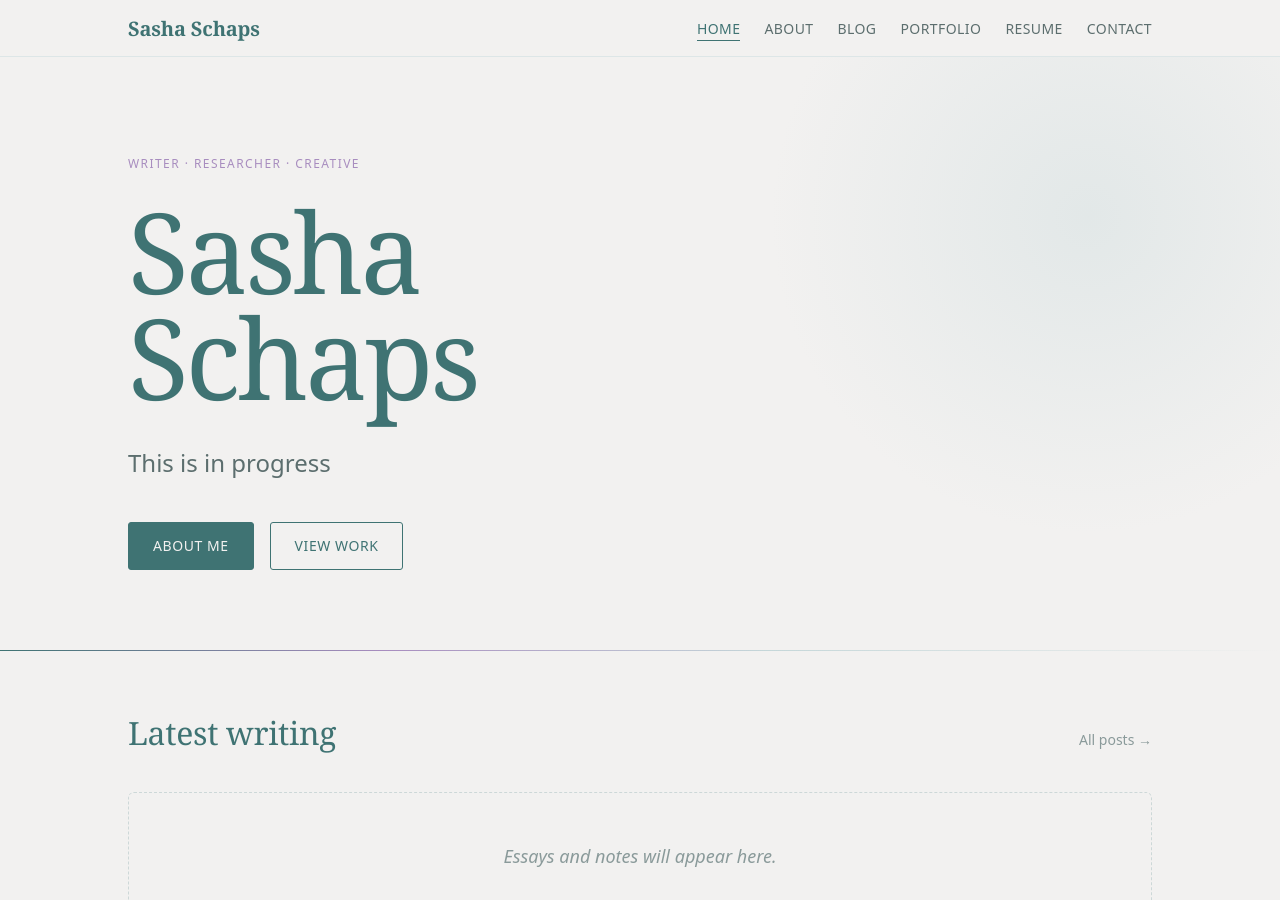
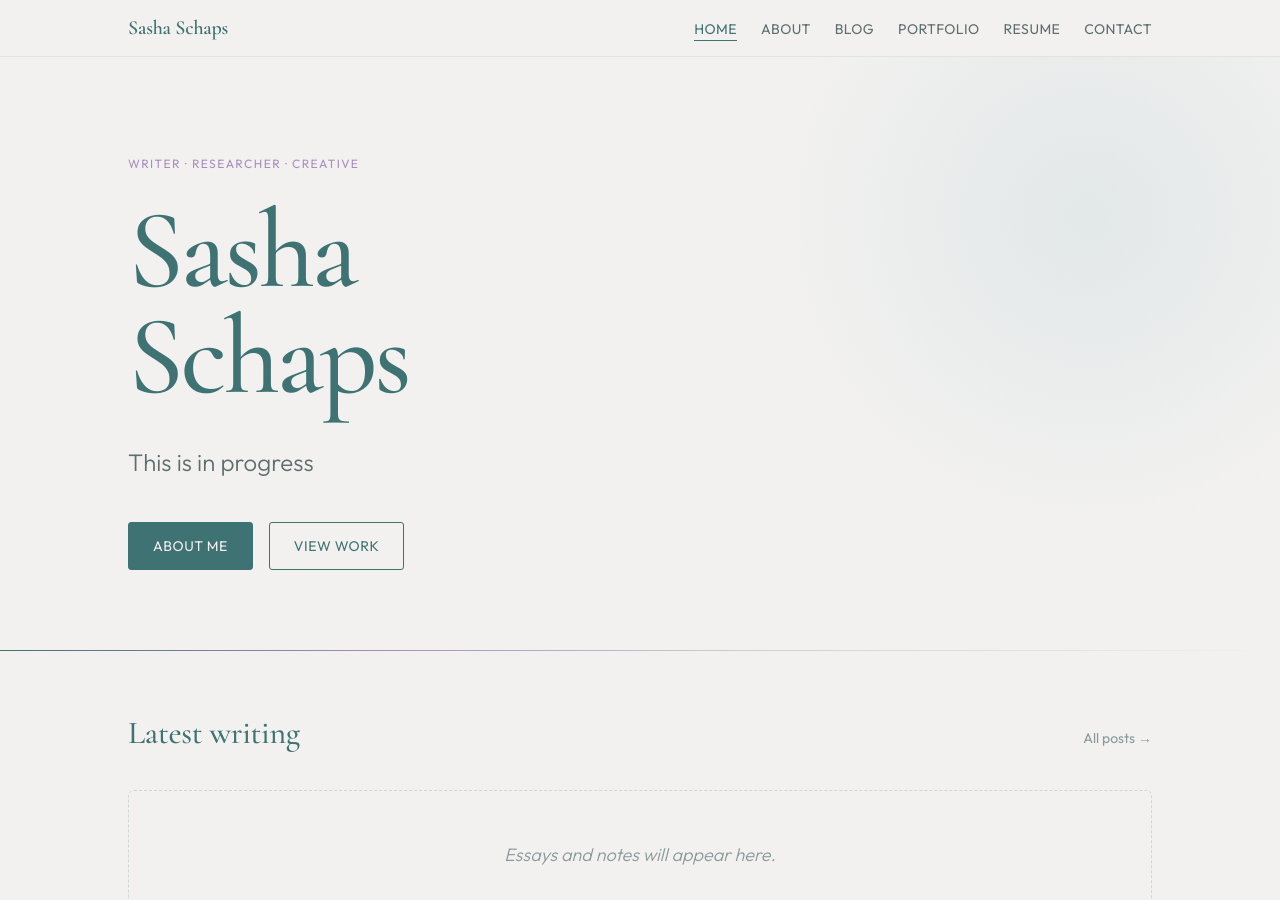
Before and after one commit to sascha-pst/sashaschaps.com, a Jekyll site: the page built from index.html, in a window 1280 px wide and 900 px high. Built offline with Jekyll 4.4.1, drawn with Linux system fonts in a browser that asks for light colours.

Commit message:
Update default.html

```diff
--- a/_layouts/default.html
+++ b/_layouts/default.html
@@ -4,6 +4,9 @@
   <meta charset="utf-8">
   <meta name="viewport" content="width=device-width, initial-scale=1">
   {% seo %}
+  <link rel="preconnect" href="https://fonts.googleapis.com">
+  <link rel="preconnect" href="https://fonts.gstatic.com" crossorigin>
+  <link href="https://fonts.googleapis.com/css2?family=Cormorant+Garamond:ital,wght@0,400;0,500;0,600;1,400;1,500&family=Outfit:wght@300;400;500&family=JetBrains+Mono:wght@400;500&display=swap" rel="stylesheet">
   <link rel="stylesheet" href="{{ '/assets/css/main.css' | relative_url }}">
   {% feed_meta %}
 </head>
```
